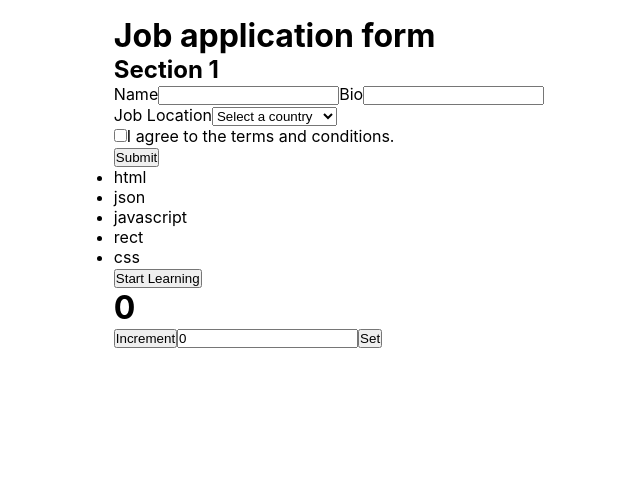
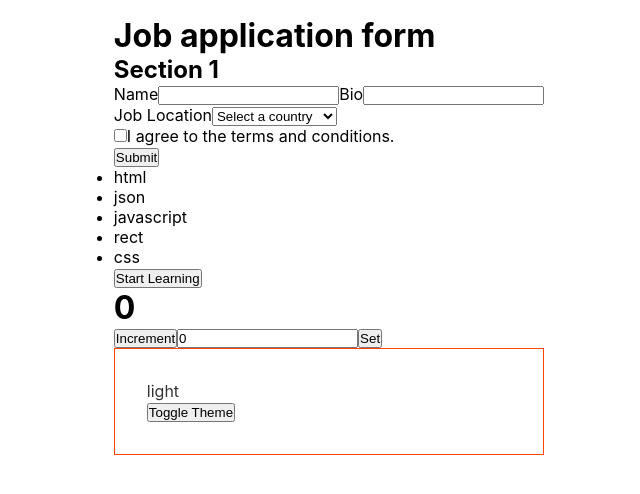
Before and after one commit to Sameera-Ishrat/reactTesting, a React (Create React App) app: page / in a window 1280 px wide. Shown: the top 494 px of the page, without its empty margins (311-951 px from the left). Built offline with nearby package versions, Linux system fonts and the light colour scheme.

Commit message:
Proveder teest

```diff
--- a/src/App.tsx
+++ b/src/App.tsx
@@ -2,16 +2,22 @@ import React,{useState} from "react";
 import Application from "./components/application/Application";
 import Skills from "./components/skills/Skills";
 import Counter from "./components/counter/Counter";
+import ThemedComponent from "./components/provider/ThemedComponent";
+import { ThemeProvider } from "./components/provider/ThemeContext";
 
 
 function App() {
  const skills = ["html", "json", "javascript", "rect", "css"];
   return (
+    <ThemeProvider>
     <div className="App">
       <Application />
       <Skills skills={skills} />
       <Counter />
+      <ThemedComponent />
+
     </div>
+    </ThemeProvider>
   );
 }
 
--- /dev/null
+++ b/src/components/provider/ThemeContext.tsx
@@ -0,0 +1,37 @@
+import React,{createContext,useState} from 'react'
+
+
+export interface ThemeContextProps {
+theme: string,
+toggleTheme:() => void,
+}
+
+const initialThemeContext: ThemeContextProps = {
+    theme: 'light',
+    toggleTheme: () => {},
+  };
+
+export const ThemeContext = createContext<ThemeContextProps >(initialThemeContext);
+
+//now let's create a ProviderContext
+
+export const ThemeProvider: React.FC<{ children: React.ReactNode }> = ({children}) => {
+
+    const [theme,setTheme] = useState<string>('light');
+
+    const toggleTheme = () => {
+        setTheme(((prevTheme) => prevTheme === 'light' ? 'dark' : 'light'));
+    }
+
+    // const contextValue: ThemeContextProps = {
+    //     theme,
+    //     toggleTheme,
+    //   };
+
+
+return(
+    <ThemeContext.Provider value={{theme,toggleTheme}}>
+        {children}
+    </ThemeContext.Provider>
+)
+}
--- /dev/null
+++ b/src/components/provider/ThemedComponent.tsx
@@ -0,0 +1,17 @@
+import React,{useContext} from 'react';
+import { ThemeProvider, ThemeContextProps } from './ThemeContext';
+import { ThemeContext } from './ThemeContext';
+
+const ThemedComponent:React.FC =() => {
+
+    const {theme,toggleTheme} = useContext<ThemeContextProps>(ThemeContext);
+
+  return (
+    <div className={`themed-component ${theme}`}>
+ <p data-testid="theme">{theme}</p>
+<button onClick={toggleTheme}>Toggle Theme</button>
+    </div>
+  )
+}
+
+export default ThemedComponent
--- a/src/index.css
+++ b/src/index.css
@@ -22,3 +22,18 @@ body {
   align-items: center;
   margin: 1rem auto;
 }
+.themed-component {
+  padding: 2rem;
+  border: 1px solid orangered;
+  transition: background-color 0.2s ease-in-out;
+
+}
+.themed-component.light {
+  background-color: #fff;
+  color: #333;
+}
+
+.themed-component.dark {
+  background-color: #333;
+  color: #fff;
+}
```
Also changed, not shown: 1 other file (tests, documents, lock files or other folders).
